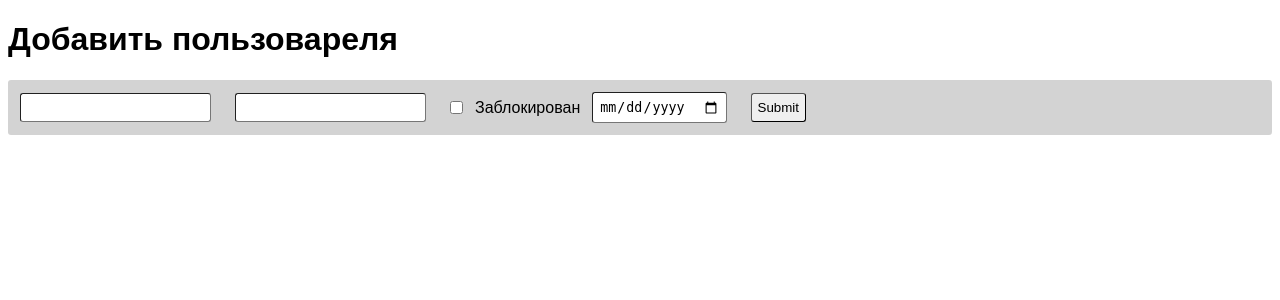
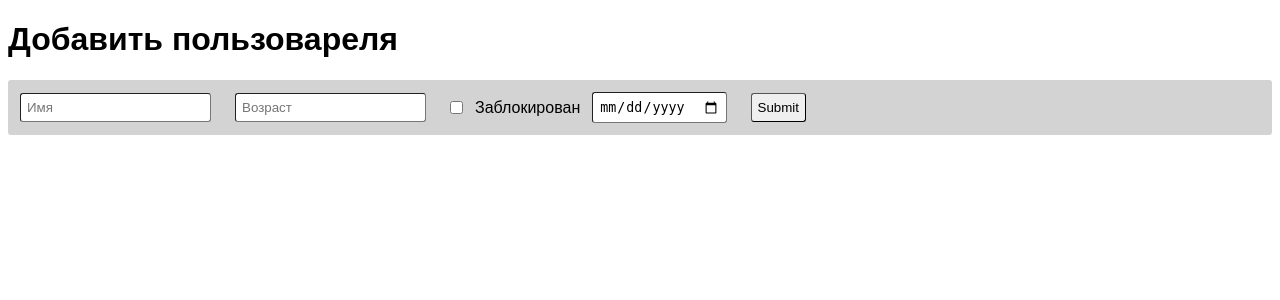
Before and after one commit to eee333/SkyproProject_11_2, a Flask app: page /add_user/ in a window 1280 px wide. Shown: the part 58-358 px from the top of the page. Run offline with Flask 2, Linux system fonts and the light colour scheme.

Commit message:
add_user.html add placeholder for input field

```diff
--- a/templates/add_user.html
+++ b/templates/add_user.html
@@ -23,8 +23,8 @@
 <h1>Добавить пользовареля</h1>
 <form method="post">
     <div class="form-block">
-        <input type="text" name="name">
-        <input type="text" name="age">
+        <input type="text" name="name" placeholder="Имя">
+        <input type="text" name="age" placeholder="Возраст">
         <input type="checkbox" name="is_blocked">Заблокирован
         <input type="date" name="unblock_date">
         <input type="submit">
```
